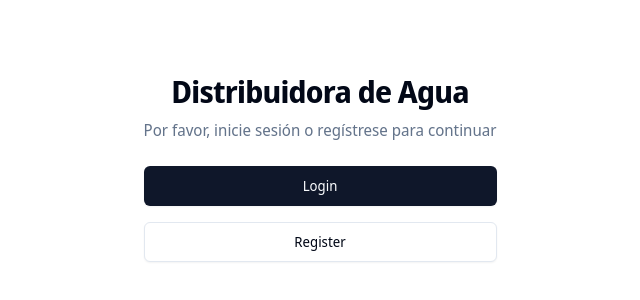
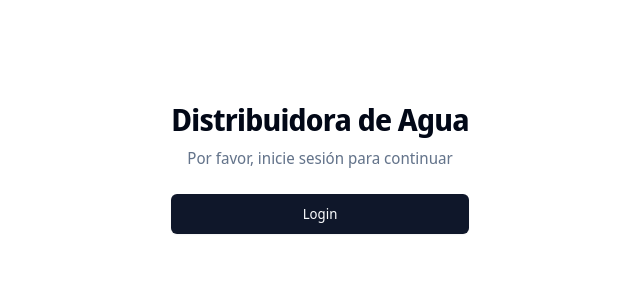
Before and after one commit to gamlerd13/dist_agua, a Next.js app: page /auth in a window 1280 px wide. Shown: the part 232-532 px from the top of the page, without its empty margins (320-960 px from the left). Built offline with nearby package versions, Linux system fonts and the light colour scheme.

Commit message:
chore: hide register page

```diff
--- a/src/app/auth/page.tsx
+++ b/src/app/auth/page.tsx
@@ -6,7 +6,7 @@ export default function HomePage() {
       <div className="mx-auto flex max-w-md flex-col items-center gap-6">
         <div className="space-y-2 text-center">
           <h1 className="text-3xl font-bold tracking-tight text-foreground">Distribuidora de Agua</h1>
-          <p className="text-muted-foreground">Por favor, inicie sesión o regístrese para continuar</p>
+          <p className="text-muted-foreground">Por favor, inicie sesión para continuar</p>
         </div>
         <div className="flex w-full flex-col gap-4">
           <Link
@@ -16,13 +16,13 @@ export default function HomePage() {
           >
             Login
           </Link>
-          <Link
+          {/* <Link
             href="/auth/register"
             className="inline-flex h-10 w-full items-center justify-center rounded-md border border-input bg-background px-4 py-2 text-sm font-medium text-foreground shadow-sm transition-colors hover:bg-muted hover:text-muted-foreground focus:outline-none focus:ring-2 focus:ring-ring focus:ring-offset-2"
             prefetch={false}
           >
             Register
-          </Link>
+          </Link> */}
         </div>
       </div>
     </div>
```
Also changed, not shown: src/app/auth/register/page_.tsx (renamed from src/app/auth/register/page.tsx).
